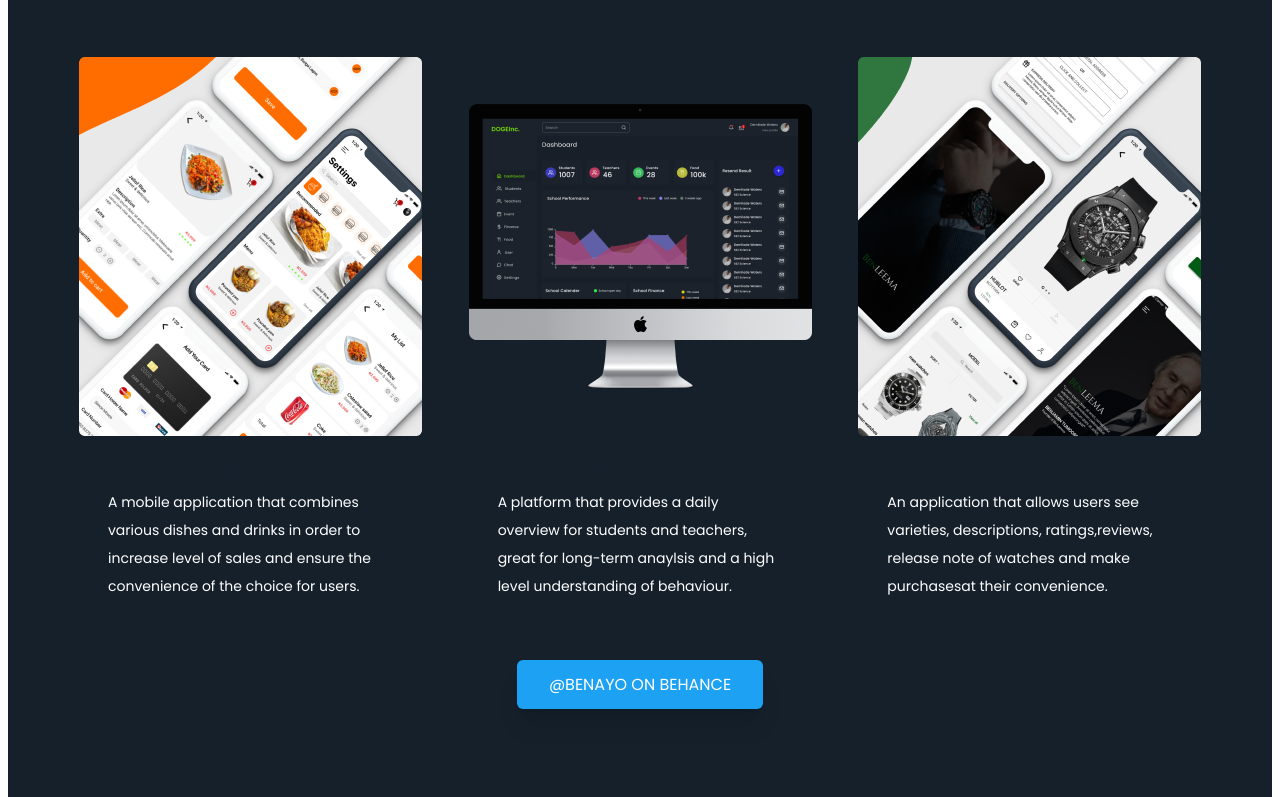
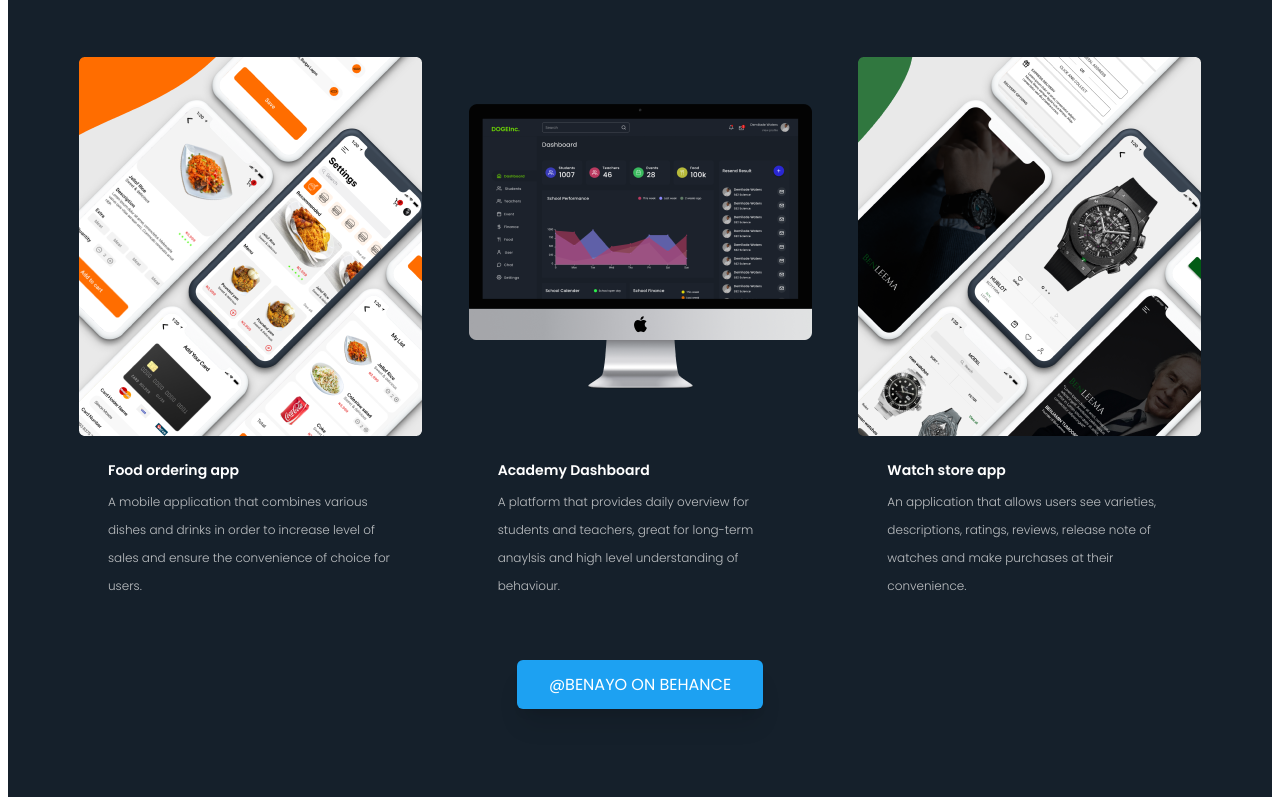
Before and after one commit to Benayo/my-porfolio, a React (Create React App) app: page / in a window 1280 px wide. Shown: the part 2387-3184 px from the top of the page. Built offline with nearby package versions, Linux system fonts and the light colour scheme; the HTML template or start-up script is replaced by a standard one; a web font is replaced by a local one.

Commit message:
lastest updates

```diff
--- a/src/sections/AboutSection.module.css
+++ b/src/sections/AboutSection.module.css
@@ -22,7 +22,7 @@
 }
 
 .about__text p {
-  @apply text-xs lg:text-sm leading-6 lg:leading-8;
+  @apply text-xs font-light text-secondary-200 lg:text-sm leading-6 lg:leading-8;
 }
 
 .inline__text {
--- a/src/sections/WorkSection.js
+++ b/src/sections/WorkSection.js
@@ -18,11 +18,11 @@ const WorkSection = () => {
             />
 
             <div className={classes["work__text"]}>
-              <span className="block font-semibold text-primary text-sm py-2">
+              <span className={classes["work__text__span"]}>
                 Food ordering app
               </span>
               A mobile application that combines various dishes and drinks in
-              order to increase level of sales and ensure the convenience of the
+              order to increase level of sales and ensure the convenience of
               choice for users.
             </div>
           </div>
@@ -34,11 +34,11 @@ const WorkSection = () => {
             />
 
             <div className={classes["work__text"]}>
-              <span className="block font-semibold text-primary text-sm py-2">
+              <span className={classes["work__text__span"]}>
                 Academy Dashboard
               </span>
-              A platform that provides a daily overview for students and
-              teachers, great for long-term anaylsis and a high level
+              A platform that provides daily overview for students and
+              teachers, great for long-term anaylsis and high level
               understanding of behaviour.
             </div>
           </div>
@@ -50,11 +50,11 @@ const WorkSection = () => {
             />
 
             <span className={classes["work__text"]}>
-              <span className="block font-semibold text-primary text-sm py-2">
+              <span className={classes["work__text__span"]}>
                 Watch store app
               </span>
               An application that allows users see varieties, descriptions,
-              ratings,reviews, release note of watches and make purchasesat
+              ratings, reviews, release note of watches and make purchases at
               their convenience.
             </span>
           </div>
--- a/src/sections/WorkSection.module.css
+++ b/src/sections/WorkSection.module.css
@@ -1,5 +1,5 @@
 .container__main {
-  @apply  pb-11 md:pb-[3.75rem] font-body;
+  @apply pb-11 md:pb-[3.75rem] font-body;
 }
 
 .container__sub {
@@ -27,7 +27,11 @@
 }
 
 .work__text {
-  @apply text-sm leading-7 text-secondary-100 block;
+  @apply text-xs font-light leading-7 text-secondary-200 block;
+}
+
+.work__text__span {
+  @apply block font-semibold text-secondary-100 text-sm py-2;
 }
 
 .btn {
```
